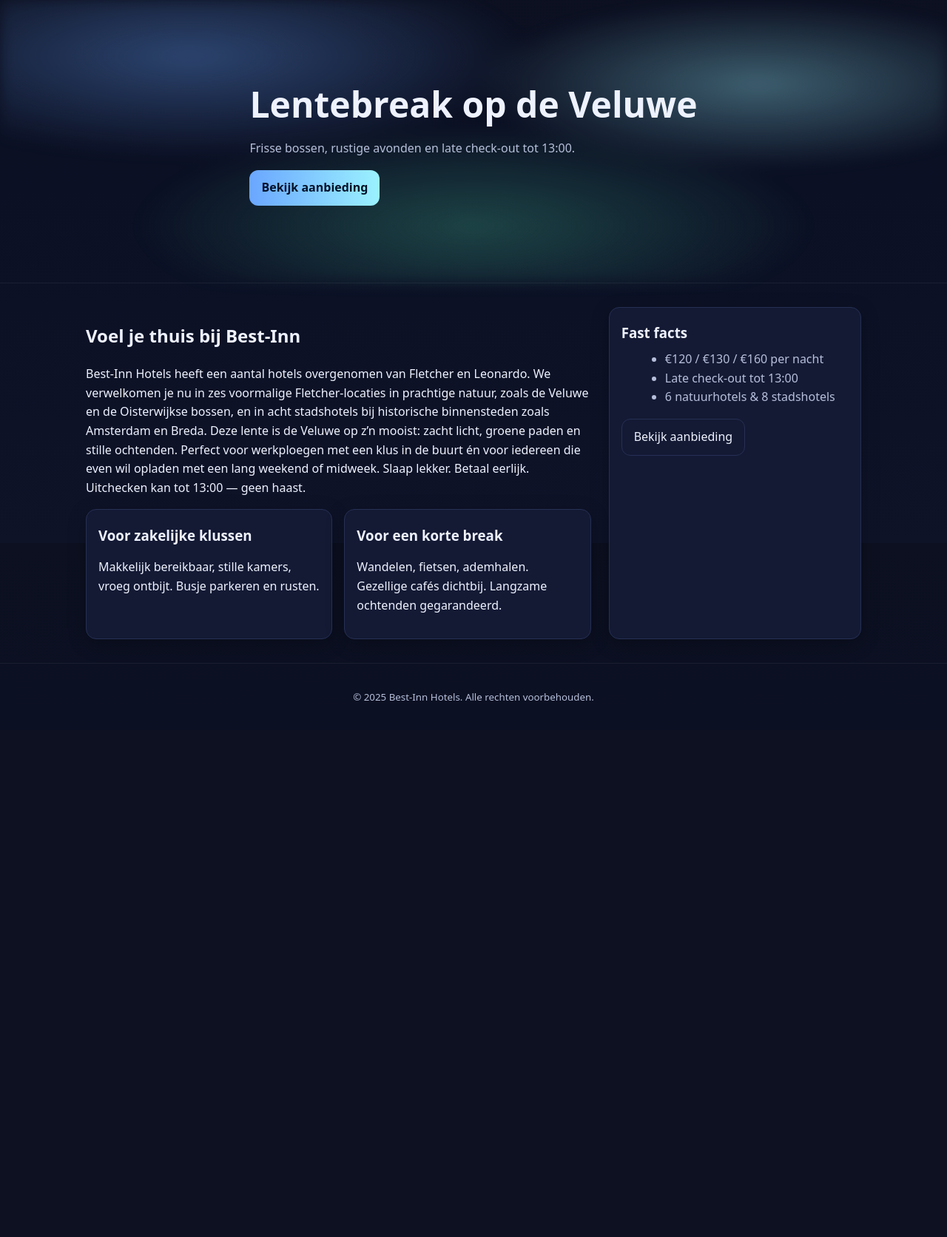
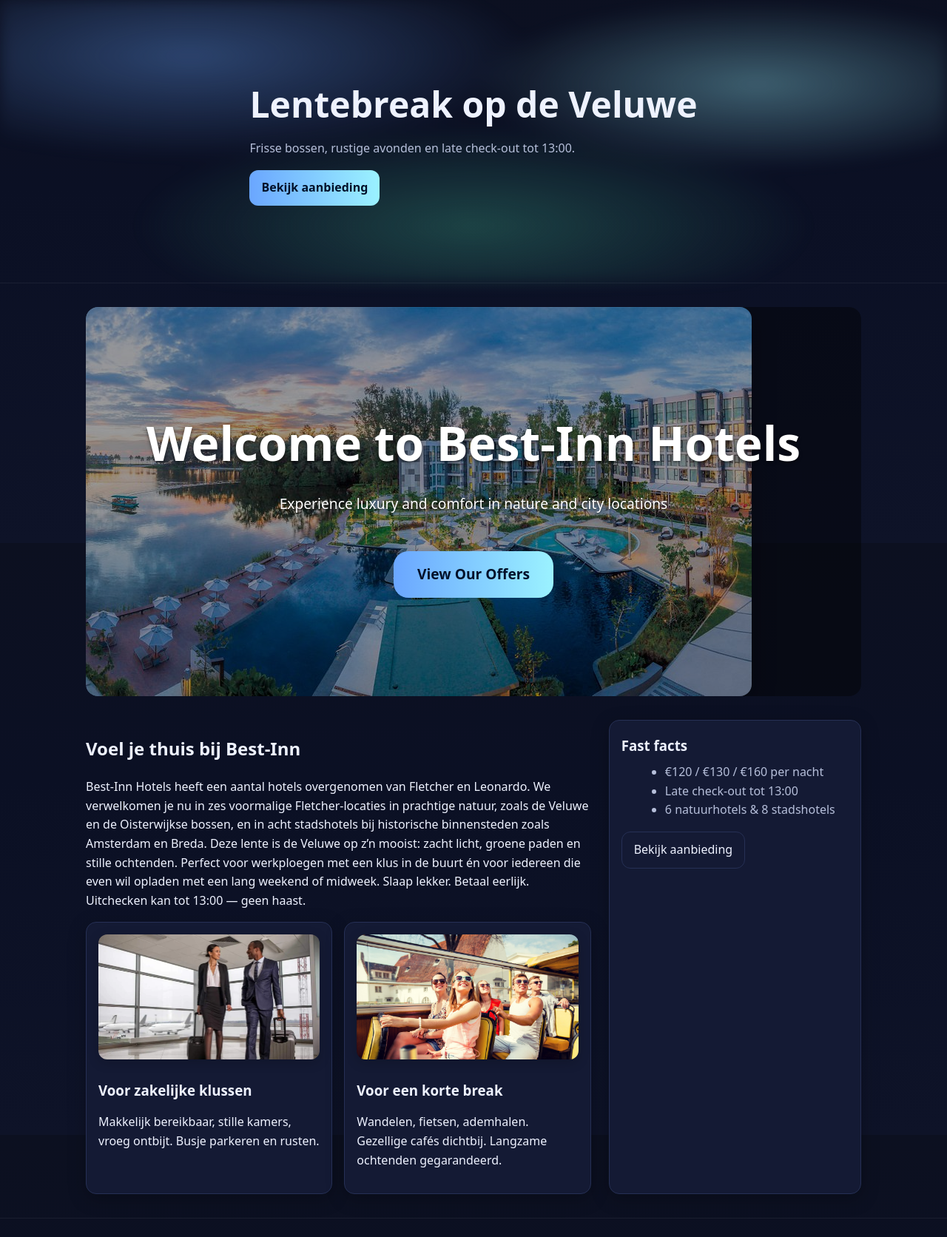
Before and after one commit to Darvan23/Nederlandsopdracht, a PHP site: page / in a window 1280 px wide. Shown: the part 66-1738 px from the top of the page at 74% size. Before the commit the page ends 1013 px from the top, so only its background shows below. Run offline with PHP 8.4, Linux system fonts and the light colour scheme.

Commit message:
klaarr
added images

```diff
--- a/best_inn_pro/assets/style.css
+++ b/best_inn_pro/assets/style.css
@@ -46,10 +46,29 @@ body{margin:0;font:16px/1.6 system-ui,-apple-system,Segoe UI,Roboto,Ubuntu;color
 .hero-text h1{margin:0 0 .5rem;font-size:clamp(1.8rem,3.8vw,3rem)}
 .hero-text p{margin:.2rem 0 1rem;color:var(--muted)}
 
+/* Hero Banner */
+.hero-banner{position:relative;margin:2rem 0;text-align:center;overflow:hidden;border-radius:16px}
+.hero-image{max-width:100%;height:auto;display:block;border-radius:16px;box-shadow:0 8px 32px rgba(0,0,0,.3);transition:transform 0.3s ease;object-fit:cover}
+.hero-image:hover{transform:scale(1.02)}
+.hero-overlay{position:absolute;top:0;left:0;right:0;bottom:0;background:rgba(0,0,0,.4);display:flex;flex-direction:column;justify-content:center;align-items:center;color:#fff;text-align:center;padding:2rem;border-radius:16px}
+.hero-overlay h1{margin:0 0 1rem;font-size:clamp(2rem,5vw,4rem);font-weight:800;text-shadow:0 2px 4px rgba(0,0,0,.5)}
+.hero-overlay p{margin:0 0 1rem;font-size:1.2rem;text-shadow:0 1px 2px rgba(0,0,0,.5)}
+.hero-overlay .btn{margin-top:2rem;padding:1rem 2rem;font-size:1.2rem;font-weight:700;border-radius:20px}
+
+/* Card Images */
+.card-image{max-width:100%;height:auto;max-height:200px;object-fit:cover;border-radius:12px;margin-bottom:1rem;box-shadow:0 4px 16px rgba(0,0,0,.2);transition:transform 0.3s ease}
+.card-image:hover{transform:scale(1.05)}
+
+/* Room Images */
+.room-image{max-width:100%;height:auto;max-height:150px;object-fit:cover;border-radius:12px;margin-bottom:1rem;box-shadow:0 4px 16px rgba(0,0,0,.2);transition:transform 0.3s ease}
+.room-image:hover{transform:scale(1.05)}
+
 /* Buttons */
-.btn{display:inline-block;border:1px solid var(--ring);padding:.7rem 1.0rem;border-radius:12px;color:var(--ink);text-decoration:none}
+.btn{display:inline-block;border:1px solid var(--ring);padding:.7rem 1.0rem;border-radius:12px;color:var(--ink);text-decoration:none;transition:all 0.3s ease}
 .btn.primary{background:linear-gradient(90deg,var(--brand),var(--brand-2));border:none;color:#00112a;font-weight:700}
 .btn.ghost{background:transparent}
+.btn:hover{transform:translateY(-2px);box-shadow:0 4px 12px rgba(0,0,0,.2)}
+.btn.primary:hover{background:linear-gradient(90deg,var(--brand-2),var(--brand))}
 
 /* Layout helpers */
 .grid{display:grid;grid-template-columns:2fr 1fr;gap:1.5rem;margin:2rem 0}
--- a/best_inn_pro/pages/home.php
+++ b/best_inn_pro/pages/home.php
@@ -1,4 +1,14 @@
 <section class="home">
+  <!-- Hero Banner Image with Overlay -->
+  <div class="hero-banner">
+    <img src="assets/images/hero-banner.jpg" alt="Best-Inn Hotels - Comfortable and Modern Accommodations" class="hero-image">
+    <div class="hero-overlay">
+      <h1>Welcome to Best-Inn Hotels</h1>
+      <p>Experience luxury and comfort in nature and city locations</p>
+      <a href="?page=offer" class="btn primary">View Our Offers</a>
+    </div>
+  </div>
+
   <div class="grid">
     <div>
       <h2><?= htmlspecialchars($t['home_title']) ?></h2>
@@ -6,10 +16,12 @@
 
       <div class="cards">
         <article class="card">
+          <img src="assets/images/Business-travelers.jpg" alt="Business Travel Accommodations" class="card-image">
           <h3><?= htmlspecialchars($t['cards_business_title']) ?></h3>
           <p><?= htmlspecialchars($t['cards_business_text']) ?></p>
         </article>
         <article class="card">
+          <img src="assets/images/leisure-travel.jpg" alt="Leisure Travel Accommodations" class="card-image">
           <h3><?= htmlspecialchars($t['cards_leisure_title']) ?></h3>
           <p><?= htmlspecialchars($t['cards_leisure_text']) ?></p>
         </article>
--- a/best_inn_pro/pages/offer.php
+++ b/best_inn_pro/pages/offer.php
@@ -13,6 +13,7 @@ $perNight = $lang==='nl' ? 'per nacht' : 'per night';
   <div class="price-cards">
     <?php foreach ($prices as $p): ?>
     <article class="price-card">
+      <img src="assets/images/<?= htmlspecialchars($p['key']) ?>-room.jpg" alt="<?= htmlspecialchars($p['label']) ?> Room" class="room-image">
       <h3><?= htmlspecialchars($p['label']) ?></h3>
       <div class="price-tag">
         <span class="euro">€</span><span class="amount"><?= (int)$p['price'] ?></span>
```
Also changed, not shown: best_inn_pro/TODO.md (added, +36 -0 lines), best_inn_pro/assets/images/Business-travelers.jpg (added), best_inn_pro/assets/images/comfort-room.jpg (added), best_inn_pro/assets/images/deluxe-room.jpg (added), best_inn_pro/assets/images/hero-banner.jpg (added), best_inn_pro/assets/images/leisure-travel.jpg (added), best_inn_pro/assets/images/standard-room.jpg (added).
